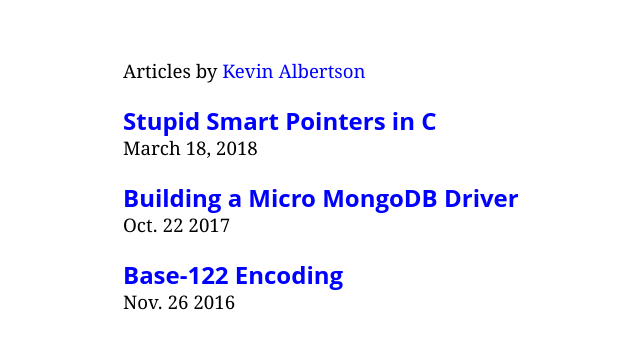
After one commit to kevinAlbs/Blog, a PHP site: page / in a window 1280 px wide. The commit adds this page. Shown: the top 349 px of the page, without its empty margins (181-821 px from the left). Run offline with PHP 8.4, Linux system fonts and the light colour scheme; some web fonts are replaced.

Commit message:
add home page

```diff
--- a/inc/header.php
+++ b/inc/header.php
@@ -14,9 +14,6 @@
 
     <style type='text/css'>
     </style>
-    <!--[if lt IE 9]>
-    <script src='http://html5shiv.googlecode.com/svn/trunk/html5.js'></script>
-    <![endif]-->
 </head>
 
 <body>
--- /dev/null
+++ b/index.html
@@ -0,0 +1,36 @@
+<!doctype html>
+<html lang='en'>
+<head>
+    <meta charset='utf-8' />
+    <title>Articles - Kevin Albertson</title>
+    <meta name='description' content='Articles by Kevin Albertson'>
+    <meta name='author' content='Kevin Albertson'>
+    <meta name='viewport' content='width=device-width, initial-scale=1.0' />
+
+    <link rel='icon' href='img/favicon.png' type='image/png' />
+    <link rel='stylesheet' href='style.css' />
+    <link rel='stylesheet' href='vendor/highlightjs/atom-one-dark.css' />
+    <script src='vendor/highlightjs/highlight.pack.js'></script>
+
+    <style type='text/css'>
+    </style>
+</head>
+
+<body>
+    <article id="container">
+        <p>Articles by <a href='http://kevinalbs.com'>Kevin Albertson</a></p>
+        <div class='entry'>
+            <h1><a href='stupid_smart_pointers'>Stupid Smart Pointers in C</a></h1>
+            <p class='date'>March 18, 2018</p>
+        </div>
+        <div class='entry'>
+            <h1><a href='building_a_micro_mongodb_driver'>Building a Micro MongoDB Driver</a></h1>
+            <p class='date'>Oct. 22 2017</p>
+        </div>
+        <div class='entry'>
+            <h1><a href='base122'>Base-122 Encoding</a></h1>
+            <p class='date'>Nov. 26 2016</p>
+        </div>
+    </article>
+</body>
+</html>
```
